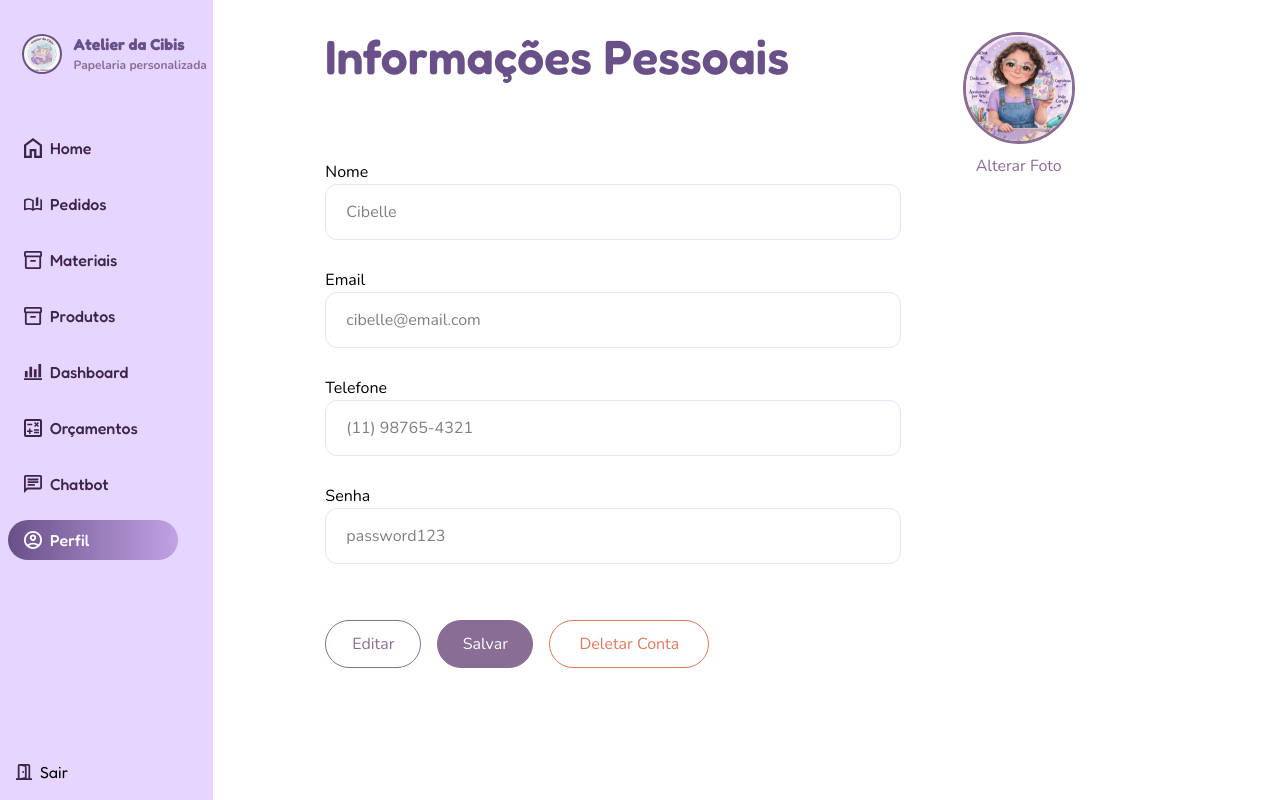
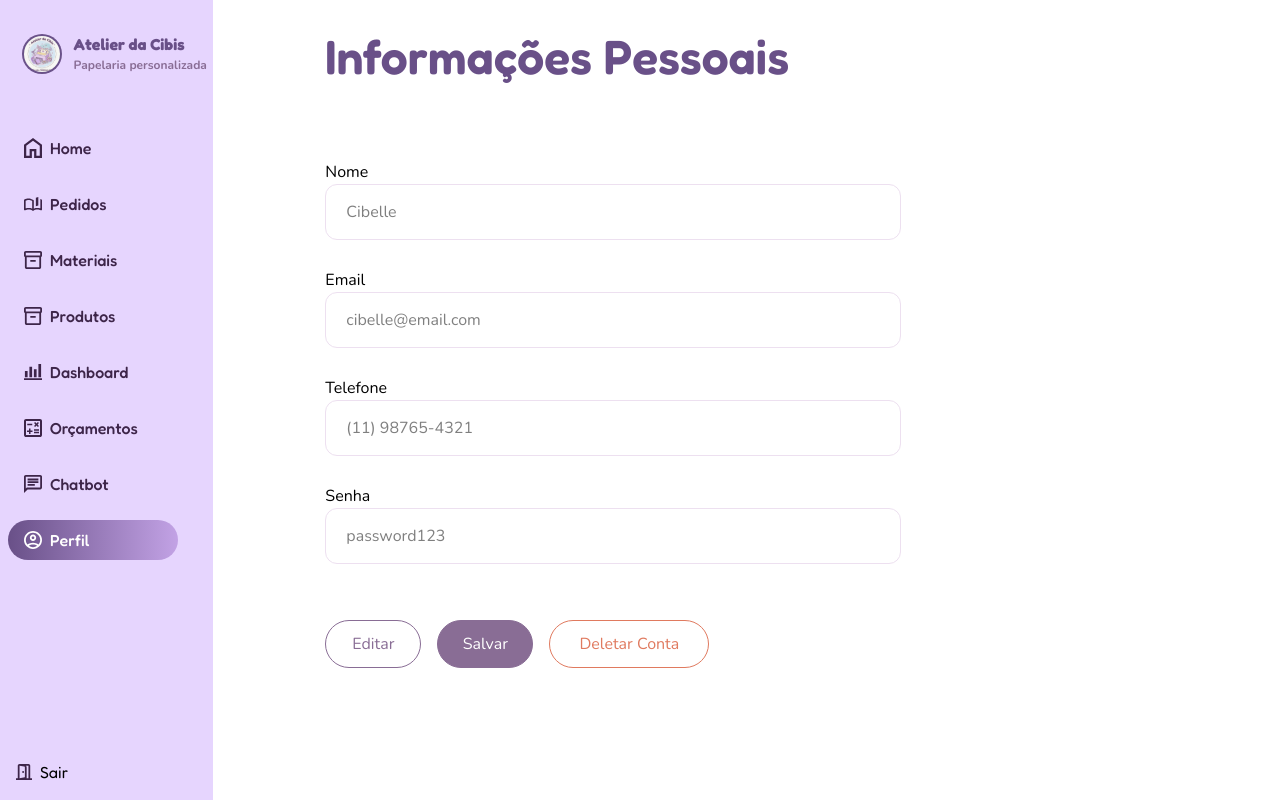
Before and after one commit to EselTech/react-vite-frontend, a React (Vite) app in the folder react-vite-frontend/: page /perfil in a window 1280 px wide. Built offline with nearby package versions, Linux system fonts and the light colour scheme.

Commit message:
Tirando a foto de perfil

```diff
--- a/react-vite-frontend/src/pages/Perfil.jsx
+++ b/react-vite-frontend/src/pages/Perfil.jsx
@@ -24,13 +24,6 @@ export function Perfil() {
                     <button className="border border-[#E07A5F] text-[#E07A5F] font-text rounded-3xl w-40 h-12 cursor-pointer">Deletar Conta</button>
                 </div>
             </div>
-            <div className="w-1/2 ml-40">
-
-                <div className="flex flex-col items-center justify-self-start">
-                    <img src="cibilleFotoCartoon.svg" className="w-28 border-[3px] border-[#896D95] rounded-full mb-2.5" />
-                    <p className="font-text text-[#896D95]">Alterar Foto</p>
-                </div>
-            </div>
 
         </div>
         </div>
```
